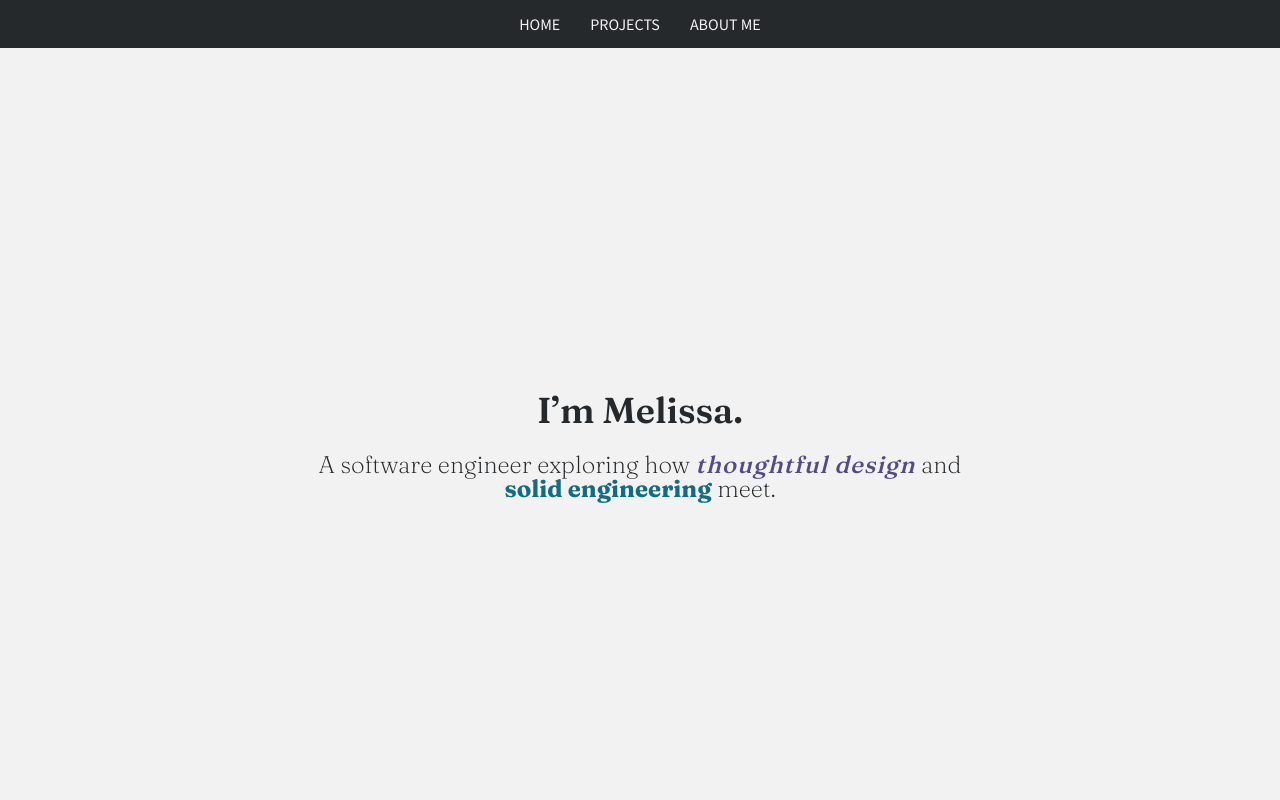
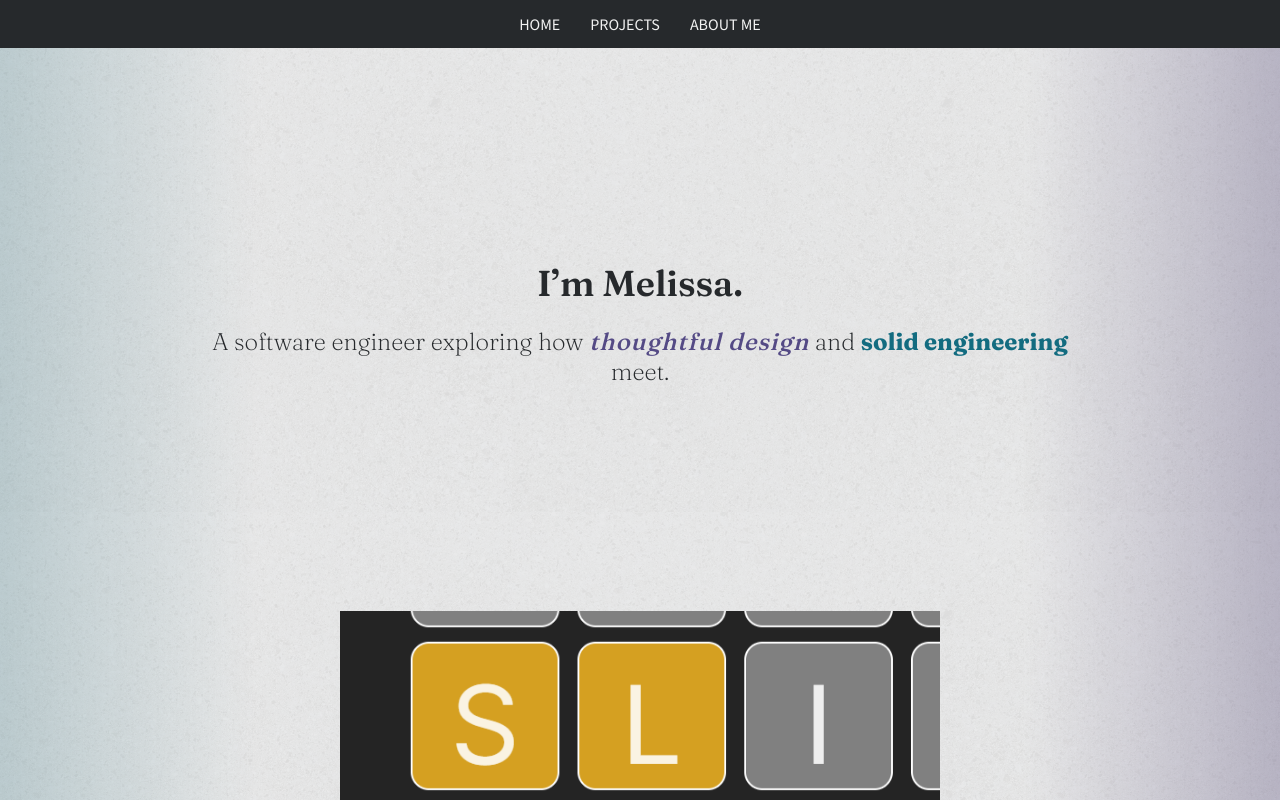
Before and after one commit to melmae/portfolio, a Next.js app: page / in a window 1280 px wide. Shown: the top 800 px of the page. Built offline with nearby package versions, Linux system fonts and the light colour scheme.

Commit message:
Updated layout CSS and added a noise texture

```diff
--- a/src/app/about-me/page.module.css
+++ b/src/app/about-me/page.module.css
@@ -2,6 +2,7 @@
     display: flex;
     flex-direction: row;
     gap: 40px;
+    max-width: 70%;
 
     p {
         font-size: 1.25rem;
--- a/src/app/connect/page.tsx
+++ b/src/app/connect/page.tsx
@@ -4,7 +4,7 @@ import {Github, Linkedin, Mail} from "lucide-react";
 export default function ConnectPage() {
     return (
         <div className={styles.page}>
-            <h2>Thanks for connecting with me at GHC 2025!</h2>
+            <h2>Thanks for connecting with me!</h2>
             <hr />
             <h3 style={{color: 'var(--accent)'}}>Melissa Schmidt - Software Engineer</h3>
             <p>This site is what I currently call my portfolio, so go ahead and take a look around.</p>
--- a/src/app/globals.css
+++ b/src/app/globals.css
@@ -29,22 +29,61 @@
   }
 }
 
-html,
-body {
+html, body {
   font-family: var(--font-sans), sans-serif;
-
+  position: relative;
   width: 100vw;
+  height: 100vh;
   overflow-y: auto;
-  overflow-x: hidden;
+  overflow-x: auto;
+  background-color: var(--background);
+  color: var(--foreground);
+  -webkit-font-smoothing: antialiased;
+  -moz-osx-font-smoothing: grayscale;
 }
 
-body {
+body::before {
+  content: "";
+  position: fixed;
+  inset: 0;
+  background-image: url("/portfolio/noise.png");
+  opacity: 0.2;
+  pointer-events: none;
+  z-index: 0;
+}
+
+.edge-style {
+  position: fixed;
+  inset: 0;
+  pointer-events: none;
+  z-index: 0;
+
+  background:
+      linear-gradient(
+              to right,
+              rgba(14, 90, 107, 0.2),
+              transparent 20%,
+              transparent 80%,
+              rgba(73, 61, 112, 0.3)
+      );
+}
+
+header {
+  position: sticky;
+  top: 0;
+  width: 100%;
+  z-index: 1000;
+}
+
+.content {
+  position: relative;
+  width: 100%;
+  padding: 20px;
+  align-self: center;
   display: flex;
-  flex-direction: column;
-  color: var(--foreground);
-  background: var(--background);
-  -webkit-font-smoothing: antialiased;
-  -moz-osx-font-smoothing: grayscale;
+  align-items: center;
+  justify-content: center;
+  z-index: 1;
 }
 
 * {
@@ -76,7 +115,7 @@ h1 {
 h2 {
   font-family: var(--font-serif), serif;
   font-size: 24px;
-  line-height: 1;
+  line-height: 1.25;
   font-weight: 400;
   font-variation-settings:
           "WONK" 1,
@@ -87,4 +126,19 @@ h2 {
   html {
     color-scheme: dark;
   }
+
+  body::before {
+    opacity: 0.1;
+  }
+
+  .edge-style {
+    background:
+            linear-gradient(
+                    to right,
+                    rgba(14, 90, 107, 0.15),
+                    transparent 20%,
+                    transparent 80%,
+                    rgba(73, 61, 112, 0.15)
+            );
+  }
 }
--- a/src/app/layout.tsx
+++ b/src/app/layout.tsx
@@ -27,10 +27,11 @@ export default function RootLayout({
   return (
     <html lang="en">
       <body className={sourceSans3.className}>
+        <div className="edge-style" />
         <header>
           <Header/>
         </header>
-        <div style={{flexGrow: 1, width: '80%', padding: '20px', alignSelf: 'center', display: 'flex', alignItems: 'center', justifyContent: 'center'}}>
+        <div className="content">
           {children}
         </div>
       </body>
--- a/src/app/page.module.css
+++ b/src/app/page.module.css
@@ -1,5 +1,5 @@
 .page {
-  width: 70%;
+  max-width: 70%;
   align-self: center;
   display: flex;
   flex-direction: column;
@@ -20,3 +20,14 @@
   background-color: var(--foreground);
   padding: 120px 60px;
 }
+
+.intro {
+  padding-top: clamp(8rem, 30vh, 12rem);
+  padding-bottom: clamp(8rem, 15vh, 12rem);
+  display: flex;
+  flex-direction: column;
+  align-items: center;
+  justify-content: center;
+  gap: 20px;
+  text-align: center;
+}
--- a/src/app/page.tsx
+++ b/src/app/page.tsx
@@ -4,7 +4,7 @@ import ProjectShowcase from "@/components/ProjectShowcase";
 export default function Home() {
   return (
     <div className={styles.page}>
-        <div style={{height: 'calc(100vh - 48px)', display: 'flex', flexDirection: 'column', alignItems: 'center', justifyContent: 'center', gap: '20px', textAlign: 'center'}}>
+        <div className={styles.intro}>
             <h1>I’m Melissa.</h1>
             <h2 style={{fontWeight: '250'}}>A software engineer exploring how <span style={{color: 'var(--purple)', fontStyle: 'italic', letterSpacing: '1px', fontWeight: '500'}}>thoughtful design</span> and <span style={{color: 'var(--teal)', fontWeight: '700'}}>solid engineering</span> meet.</h2>
         </div>
--- a/src/app/projects/page.module.css
+++ b/src/app/projects/page.module.css
@@ -5,7 +5,7 @@
   justify-content: flex-start;
   gap: 20px;
   margin-block: 20px;
-  width: 100%;
+  max-width: 70%;
 }
 
 .left {
```
Also changed, not shown: src/app/projects/layout.tsx (deleted, +0 -14 lines), public/noise.png (added).
